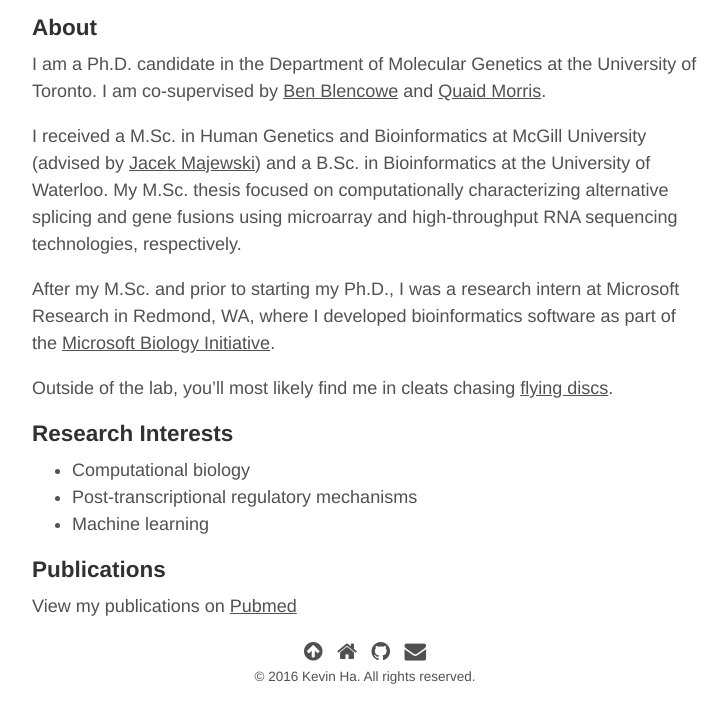
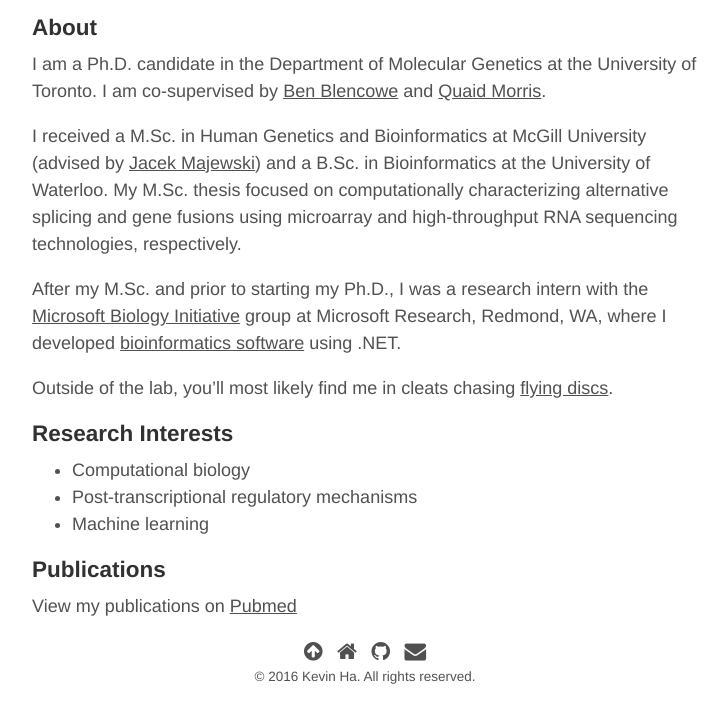
Before and after one commit to kcha/kcha.github.io, a Jekyll site: the page built from index.md, in a window 1280 px wide, cut to the strip 254-977 px from the top of the page. Shown: the whole strip, without its empty margins (275-1003 px from the left). Built offline with Jekyll 4.4.1, drawn with Linux system fonts in a browser that asks for light colours; nearby versions of some CDN libraries.

Commit message:
Update home

```diff
--- a/index.md
+++ b/index.md
@@ -18,10 +18,11 @@ a B.Sc. in Bioinformatics at the University of Waterloo. My M.Sc. thesis focused
 on computationally characterizing alternative splicing and gene fusions using
 microarray and high-throughput RNA sequencing technologies, respectively.
 
-After my M.Sc. and prior to starting my Ph.D., I was a research intern at
-Microsoft Research in Redmond, WA, where I developed bioinformatics software as
-part of the [Microsoft Biology Initiative](http://research.microsoft.com/en-
-US/projects/bio/default.aspx).
+After my M.Sc. and prior to starting my Ph.D., I was a research intern with the
+[Microsoft Biology Initiative](http://research.microsoft.com/en-
+US/projects/bio/default.aspx) group at
+Microsoft Research, Redmond, WA, where I developed [bioinformatics software](https://seqcos.codeplex.com/) using
+.NET.
 
 Outside of the lab, you'll most likely find me in cleats chasing [flying discs](https://en.wikipedia.org/wiki/Ultimate_%28sport%29).
 
```
